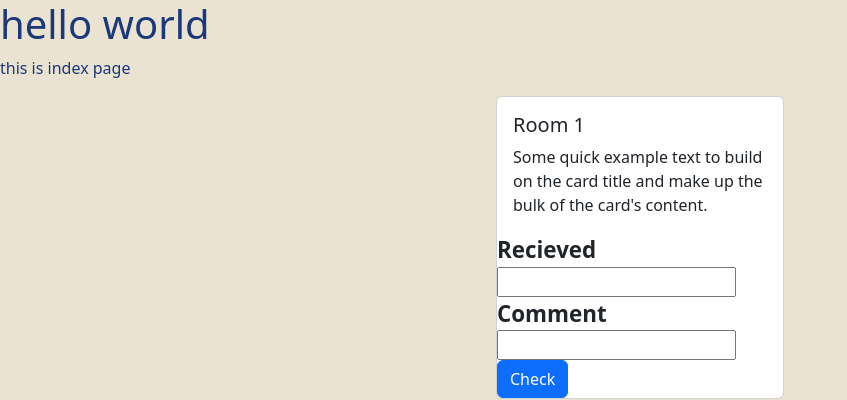
After one commit to aashishChakradhar/LearnChallenge, a Django app: page /payment in a window 1280 px wide. The commit adds this page. Shown: the top 400 px of the page, without its empty margins (0-847 px from the left). Run offline with Django 5.2, Linux system fonts and the light colour scheme.

Commit message:
adding form to card

```diff
--- a/learnDjango/urls.py
+++ b/learnDjango/urls.py
@@ -7,4 +7,6 @@ urlpatterns = [
     path('home', views.Normal.as_view(), name='index'),
     path('login', views.Login_view.as_view(), name='login'),
     path('logout', views.Logout_view.as_view(), name='logout'),
+    path('payment', views.Payment_view.as_view(), name='payment'),
+
 ]
--- a/learnDjango/views.py
+++ b/learnDjango/views.py
@@ -38,6 +38,12 @@ class Logout_view(View):
         logout(request)
         return redirect('/login')
 
+class Payment_view(View):
+    def get(self,request):
+        return render(request,"payment.html")
+    def post(self, request):
+        return redirect('/')
+
 # class AuthView(View):
 #     template_name = 'auth.html'
 
--- a/templates/base.html
+++ b/templates/base.html
@@ -34,10 +34,10 @@
           </button>
         </li>
         <li class="nav-item">
-          <a class="nav-link" aria-current="page" href="/">Active</a>
+          <a class="nav-link" aria-current="page" href="/">Home</a>
         </li>
         <li class="nav-item">
-          <a class="nav-link" href="/">Link</a>
+          <a class="nav-link" href={% url "learnDjango:payment" %}>Payment</a>
         </li>
         <li class="nav-item">
           <a class="nav-link" href="/">Link</a>
--- /dev/null
+++ b/templates/payment.html
@@ -0,0 +1,85 @@
+{% extends "base.html" %} {% block body %}
+<h1>hello world</h1>
+<p>this is index page</p>
+
+<div class="container">
+
+    <div class="row justify-content-center mb-4">
+      <div class="col-md-6 d-flex justify-content-center">
+        <div class="card" style="width: 18rem">
+          {% comment %} <img src="..." class="card-img-top" alt="..." /> {% endcomment %}
+          <div class="card-body">
+            <h5 class="card-title">Room 1</h5>
+            <p class="card-text">
+              Some quick example text to build on the card title and make up the
+              bulk of the card's content.
+            </p>
+          </div>
+          <form action="payment" method="POST">
+            {% csrf_token %}
+            <label for="recieved">Recieved</label>
+            <input type="number" id="recieved" name="recieved">
+            <label for="comment">Comment</label>
+            <input type="text" id="comment" name="comment">
+            <button type="submit" class="button btn btn-primary">Check</button>
+          </form>
+          <!-- <ul class="list-group list-group-flush">
+            <li class="list-group-item">Recieved
+
+            </li>
+            <li class="list-group-item">A second item</li>
+            <li class="list-group-item">A third item</li>
+          </ul>
+          <div class="card-body">
+            <a href="#" class="card-link">Edit Detail</a>
+            <a href="#" class="card-link">View Detail</a>
+          </div> -->
+        </div>
+      </div>
+    </div>
+    <div class="row justify-content-center mb-4">
+      <div class="col-md-6 d-flex justify-content-center">
+        <div class="card" style="width: 18rem">
+          <img src="..." class="card-img-top" alt="..." />
+          <div class="card-body">
+            <h5 class="card-title">Card title</h5>
+            <p class="card-text">
+              Some quick example text to build on the card title and make up the
+              bulk of the card's content.
+            </p>
+          </div>
+          <ul class="list-group list-group-flush">
+            <li class="list-group-item">An item</li>
+            <li class="list-group-item">A second item</li>
+            <li class="list-group-item">A third item</li>
+          </ul>
+          <div class="card-body">
+            <a href="#" class="card-link">Card link</a>
+            <a href="#" class="card-link">Another link</a>
+          </div>
+        </div>
+      </div>
+      <div class="col-md-6 d-flex justify-content-center">
+        <div class="card" style="width: 18rem">
+          <img src="..." class="card-img-top" alt="..." />
+          <div class="card-body">
+            <h5 class="card-title">Card title</h5>
+            <p class="card-text">
+              Some quick example text to build on the card title and make up the
+              bulk of the card's content.
+            </p>
+          </div>
+          <ul class="list-group list-group-flush">
+            <li class="list-group-item">An item</li>
+            <li class="list-group-item">A second item</li>
+            <li class="list-group-item">A third item</li>
+          </ul>
+          <div class="card-body">
+            <a href="#" class="card-link">Card link</a>
+            <a href="#" class="card-link">Another link</a>
+          </div>
+        </div>
+      </div>
+    </div>
+  </div>
+  {% endblock body %}
```
Also changed, not shown: templates/index.html (+1 -73 lines), db.sqlite3.
